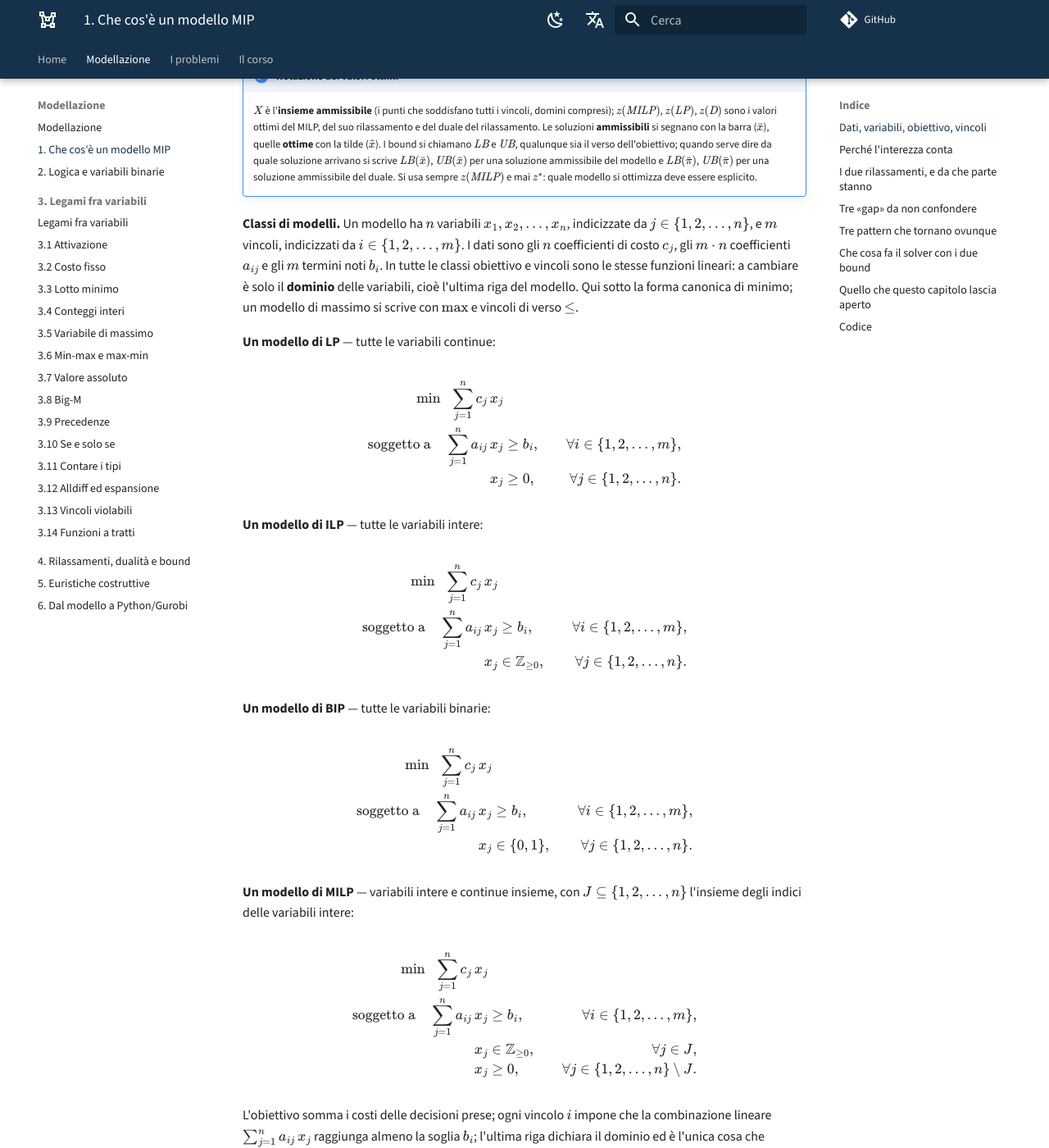
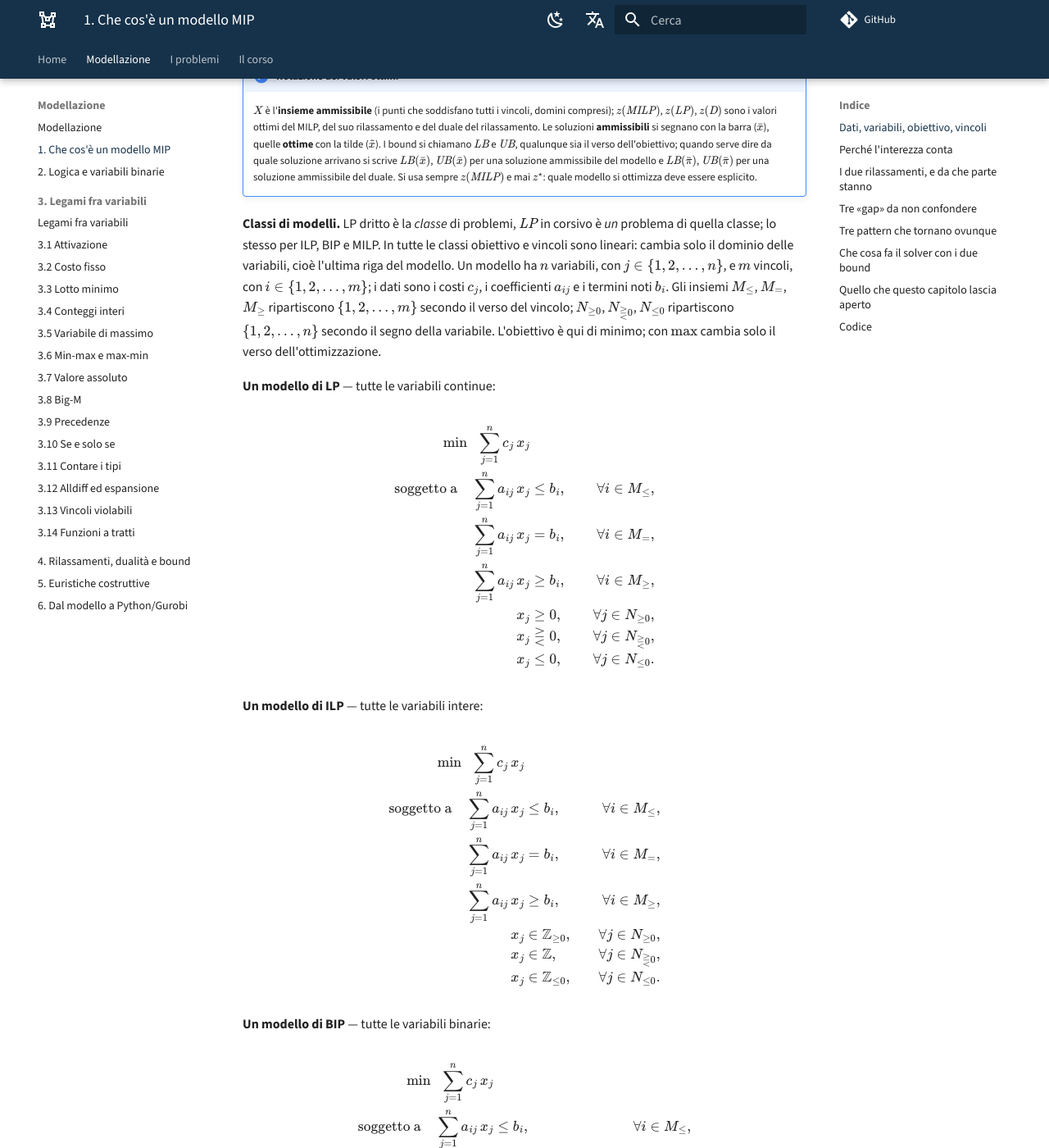
Before and after one commit to fabiofurini/modellazione-mip, an MkDocs documentation site: the page built from docs/modellazione-1.md, in a window 1280 px wide and 1400 px high, scrolled down 434 px. Shown: the whole window at 82% size. Built offline with MkDocs 1.6.1 and Material for MkDocs 9.7.7, drawn with Linux system fonts in a browser that asks for light colours; comment, search, counter and statistics services are not loaded; some of the changed text lies outside the part shown.

Commit message:
Modelli generali con tutti i versi dei vincoli e dei segni
- LP, ILP, BIP, MILP scritti per esteso: M_<=, M_=, M_>= per i vincoli,
  N_>=0, N_libere, N_<=0 per i segni, come nell'altro corso
- via il capitolo Notazione: ogni simbolo è definito al primo uso, restano
  le linee guida su come si scrivono i modelli
- scatola delle classi e delle righe del modello in elenco

Co-Authored-By: Claude Opus 5 (1M context) <noreply@anthropic.com>

```diff
--- a/docs/modellazione-1.md
+++ b/docs/modellazione-1.md
@@ -25,22 +25,28 @@ equazioni e disequazioni che rendono realizzabile una soluzione).
     $z(\mathit{MILP})$ e mai $z^\star$: quale modello si ottimizza deve essere
     esplicito.
 
-**Classi di modelli.** Un modello ha $n$ variabili $x_1, x_2, \dots, x_n$,
-indicizzate da $j \in \{1, 2, \dots, n\}$, e $m$ vincoli, indicizzati da
-$i \in \{1, 2, \dots, m\}$. I dati sono gli $n$ coefficienti di costo $c_j$, gli
-$m \cdot n$ coefficienti $a_{ij}$ e gli $m$ termini noti $b_i$. In tutte le
-classi obiettivo e vincoli sono le stesse funzioni lineari: a cambiare è solo il
-**dominio** delle variabili, cioè l'ultima riga del modello. Qui sotto la forma
-canonica di minimo; un modello di massimo si scrive con $\max$ e vincoli di
-verso $\le$.
+**Classi di modelli.** LP dritto è la *classe* di problemi, $\mathit{LP}$ in
+corsivo è *un* problema di quella classe; lo stesso per ILP, BIP e MILP. In
+tutte le classi obiettivo e vincoli sono lineari: cambia solo il dominio delle
+variabili, cioè l'ultima riga del modello. Un modello ha $n$ variabili, con
+$j \in \{1, 2, \dots, n\}$, e $m$ vincoli, con $i \in \{1, 2, \dots, m\}$; i dati
+sono i costi $c_j$, i coefficienti $a_{ij}$ e i termini noti $b_i$. Gli insiemi
+$M_{\le}$, $M_{=}$, $M_{\ge}$ ripartiscono $\{1, 2, \dots, m\}$ secondo il verso
+del vincolo; $N_{\ge 0}$, $N_{\gtreqless 0}$, $N_{\le 0}$ ripartiscono
+$\{1, 2, \dots, n\}$ secondo il segno della variabile. L'obiettivo è qui di
+minimo; con $\max$ cambia solo il verso dell'ottimizzazione.
 
 **Un modello di LP** — tutte le variabili continue:
 
 $$
 \begin{aligned}
 \min ~~ \sum_{j=1}^{n} c_j\, x_j & & \\
-\text{soggetto a} \quad \sum_{j=1}^{n} a_{ij}\, x_j &\ge b_i, & \forall i \in \{1, 2, \dots, m\},\\
-x_j &\ge 0, & \forall j \in \{1, 2, \dots, n\}.
+\text{soggetto a} \quad \sum_{j=1}^{n} a_{ij}\, x_j &\le b_i, & \forall i \in M_{\le},\\
+\sum_{j=1}^{n} a_{ij}\, x_j &= b_i, & \forall i \in M_{=},\\
+\sum_{j=1}^{n} a_{ij}\, x_j &\ge b_i, & \forall i \in M_{\ge},\\
+x_j &\ge 0, & \forall j \in N_{\ge 0},\\
+x_j &\gtreqless 0, & \forall j \in N_{\gtreqless 0},\\
+x_j &\le 0, & \forall j \in N_{\le 0}.
 \end{aligned}
 $$
 
@@ -49,8 +55,12 @@ $$
 $$
 \begin{aligned}
 \min ~~ \sum_{j=1}^{n} c_j\, x_j & & \\
-\text{soggetto a} \quad \sum_{j=1}^{n} a_{ij}\, x_j &\ge b_i, & \forall i \in \{1, 2, \dots, m\},\\
-x_j &\in \mathbb{Z}_{\ge 0}, & \forall j \in \{1, 2, \dots, n\}.
+\text{soggetto a} \quad \sum_{j=1}^{n} a_{ij}\, x_j &\le b_i, & \forall i \in M_{\le},\\
+\sum_{j=1}^{n} a_{ij}\, x_j &= b_i, & \forall i \in M_{=},\\
+\sum_{j=1}^{n} a_{ij}\, x_j &\ge b_i, & \forall i \in M_{\ge},\\
+x_j &\in \mathbb{Z}_{\ge 0}, & \forall j \in N_{\ge 0},\\
+x_j &\in \mathbb{Z}, & \forall j \in N_{\gtreqless 0},\\
+x_j &\in \mathbb{Z}_{\le 0}, & \forall j \in N_{\le 0}.
 \end{aligned}
 $$
 
@@ -59,27 +69,33 @@ $$
 $$
 \begin{aligned}
 \min ~~ \sum_{j=1}^{n} c_j\, x_j & & \\
-\text{soggetto a} \quad \sum_{j=1}^{n} a_{ij}\, x_j &\ge b_i, & \forall i \in \{1, 2, \dots, m\},\\
+\text{soggetto a} \quad \sum_{j=1}^{n} a_{ij}\, x_j &\le b_i, & \forall i \in M_{\le},\\
+\sum_{j=1}^{n} a_{ij}\, x_j &= b_i, & \forall i \in M_{=},\\
+\sum_{j=1}^{n} a_{ij}\, x_j &\ge b_i, & \forall i \in M_{\ge},\\
 x_j &\in \{0, 1\}, & \forall j \in \{1, 2, \dots, n\}.
 \end{aligned}
 $$
 
-**Un modello di MILP** — variabili intere e continue insieme, con
-$J \subseteq \{1, 2, \dots, n\}$ l'insieme degli indici delle variabili intere:
+**Un modello di MILP** — con $J \subseteq \{1, 2, \dots, n\}$ l'insieme degli indici delle variabili intere e i segni del modello di LP:
 
 $$
 \begin{aligned}
 \min ~~ \sum_{j=1}^{n} c_j\, x_j & & \\
-\text{soggetto a} \quad \sum_{j=1}^{n} a_{ij}\, x_j &\ge b_i, & \forall i \in \{1, 2, \dots, m\},\\
-x_j &\in \mathbb{Z}_{\ge 0}, & \forall j \in J,\\
-x_j &\ge 0, & \forall j \in \{1, 2, \dots, n\} \setminus J.
+\text{soggetto a} \quad \sum_{j=1}^{n} a_{ij}\, x_j &\le b_i, & \forall i \in M_{\le},\\
+\sum_{j=1}^{n} a_{ij}\, x_j &= b_i, & \forall i \in M_{=},\\
+\sum_{j=1}^{n} a_{ij}\, x_j &\ge b_i, & \forall i \in M_{\ge},\\
+x_j &\in \mathbb{Z}, & \forall j \in J,\\
+x_j &\in \mathbb{R}, & \forall j \in \{1, 2, \dots, n\} \setminus J.
 \end{aligned}
 $$
 
-L'obiettivo somma i costi delle decisioni prese; ogni vincolo $i$ impone che la
-combinazione lineare $\sum_{j=1}^{n} a_{ij}\, x_j$ raggiunga almeno la soglia
-$b_i$; l'ultima riga dichiara il dominio ed è l'unica cosa che distingue le
-quattro classi. Questo corso lavora quasi solo con MILP.
+L'obiettivo somma i costi delle decisioni prese; ogni vincolo $i$ lega le
+variabili al termine noto $b_i$; l'ultima riga dichiara il dominio ed è l'unica
+cosa che distingue le quattro classi. Ogni dato e ogni simbolo è definito prima
+di essere usato: in ogni modello le variabili sono introdotte prima della
+formulazione, i vincoli di dominio chiudono il modello e un elenco spiega
+obiettivo e vincoli famiglia per famiglia. Questo corso lavora quasi solo con
+MILP.
 
 ## Perché l'interezza conta
 
```
